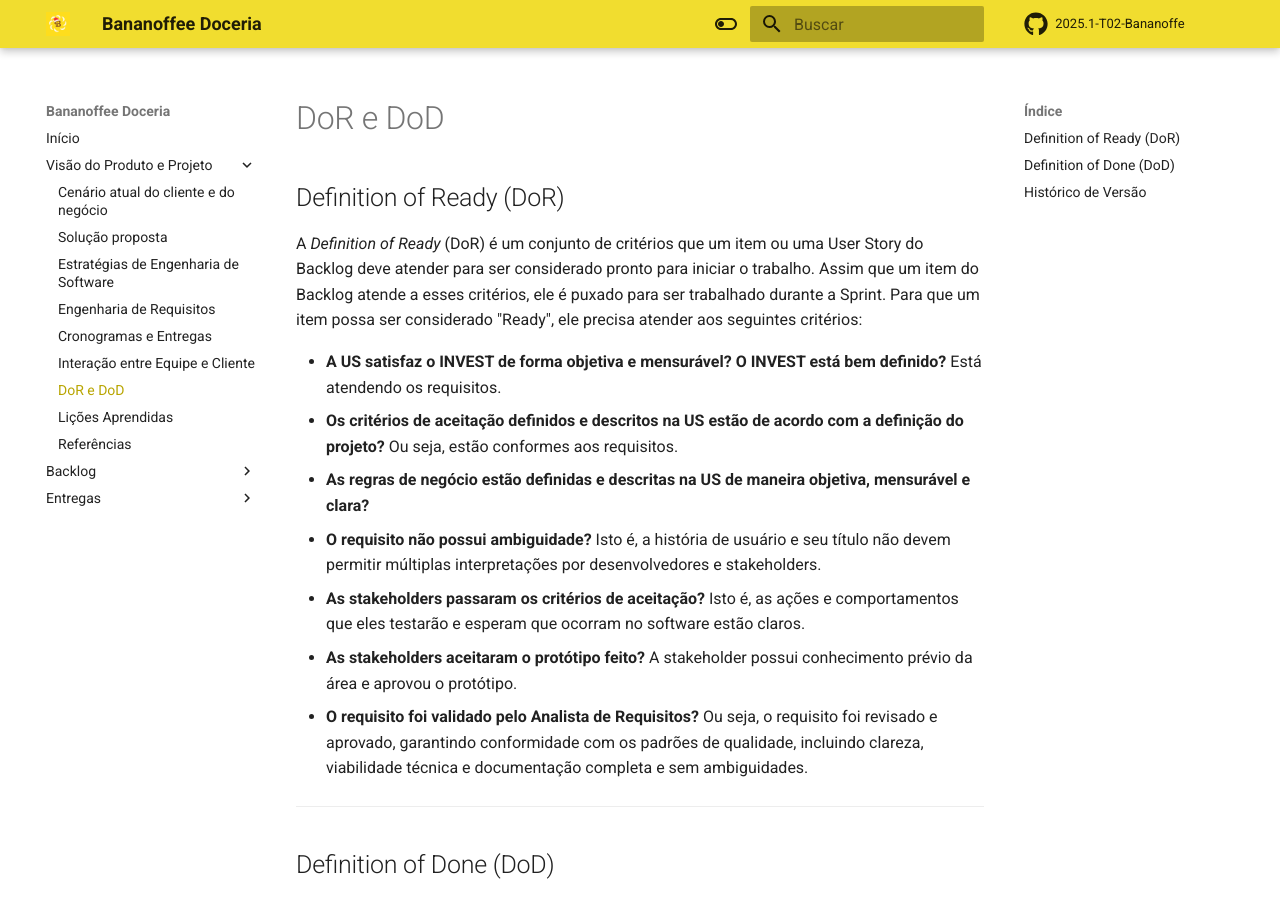
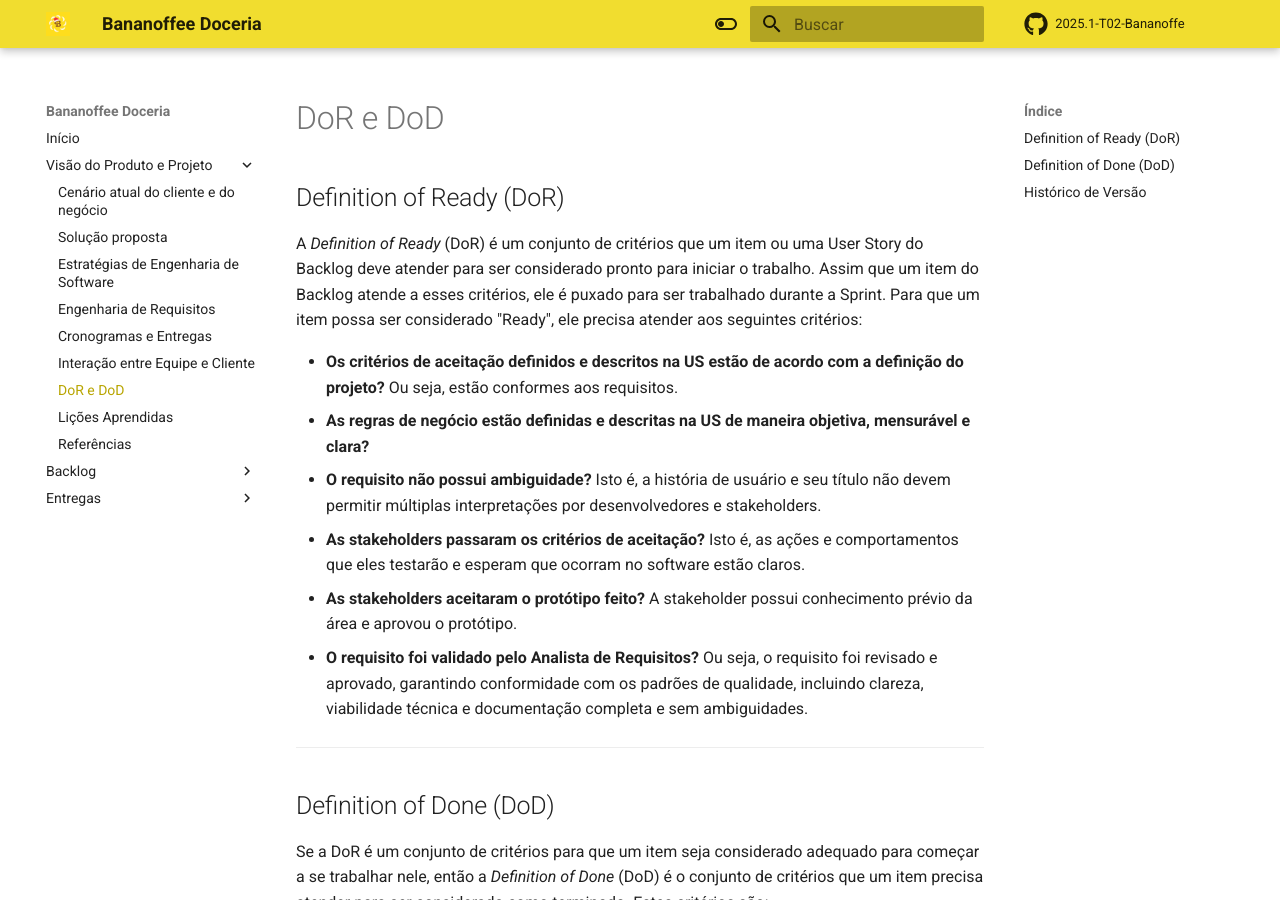
Before and after one commit to mdsreq-fga-unb/2025.1-T02-Bananoffe, an MkDocs documentation site: the page built from docs/pages/visaoDoProduto/doredod.md, in a window 1280 px wide and 900 px high. Built offline with MkDocs 1.6.1 and Material for MkDocs 9.7.7, drawn with Linux system fonts in a browser that asks for light colours; comment, search, counter and statistics services are not loaded.

Commit message:
Update doredod.md

```diff
--- a/docs/pages/visaoDoProduto/doredod.md
+++ b/docs/pages/visaoDoProduto/doredod.md
@@ -2,7 +2,6 @@
 
 A *Definition of Ready* (DoR) é um conjunto de critérios que um item ou uma User Story do Backlog deve atender para ser considerado pronto para iniciar o trabalho. Assim que um item do Backlog atende a esses critérios, ele é puxado para ser trabalhado durante a Sprint. Para que um item possa ser considerado "Ready", ele precisa atender aos seguintes critérios:
 
-- **A US satisfaz o INVEST de forma objetiva e mensurável? O INVEST está bem definido?** Está atendendo os requisitos.
 - **Os critérios de aceitação definidos e descritos na US estão de acordo com a definição do projeto?** Ou seja, estão conformes aos requisitos.
 - **As regras de negócio estão definidas e descritas na US de maneira objetiva, mensurável e clara?**
 - **O requisito não possui ambiguidade?** Isto é, a história de usuário e seu título não devem permitir múltiplas interpretações por desenvolvedores e stakeholders.
```
